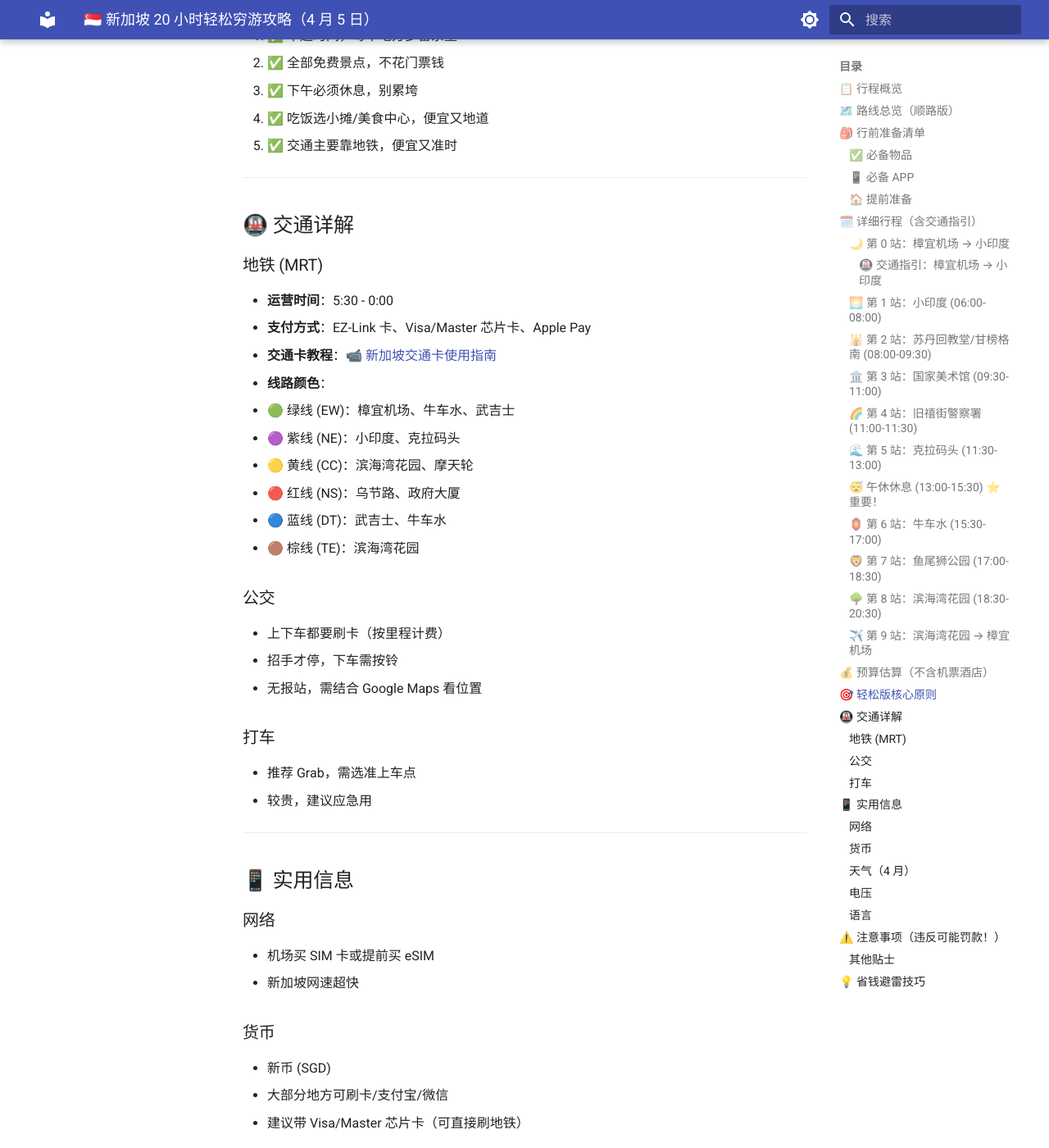
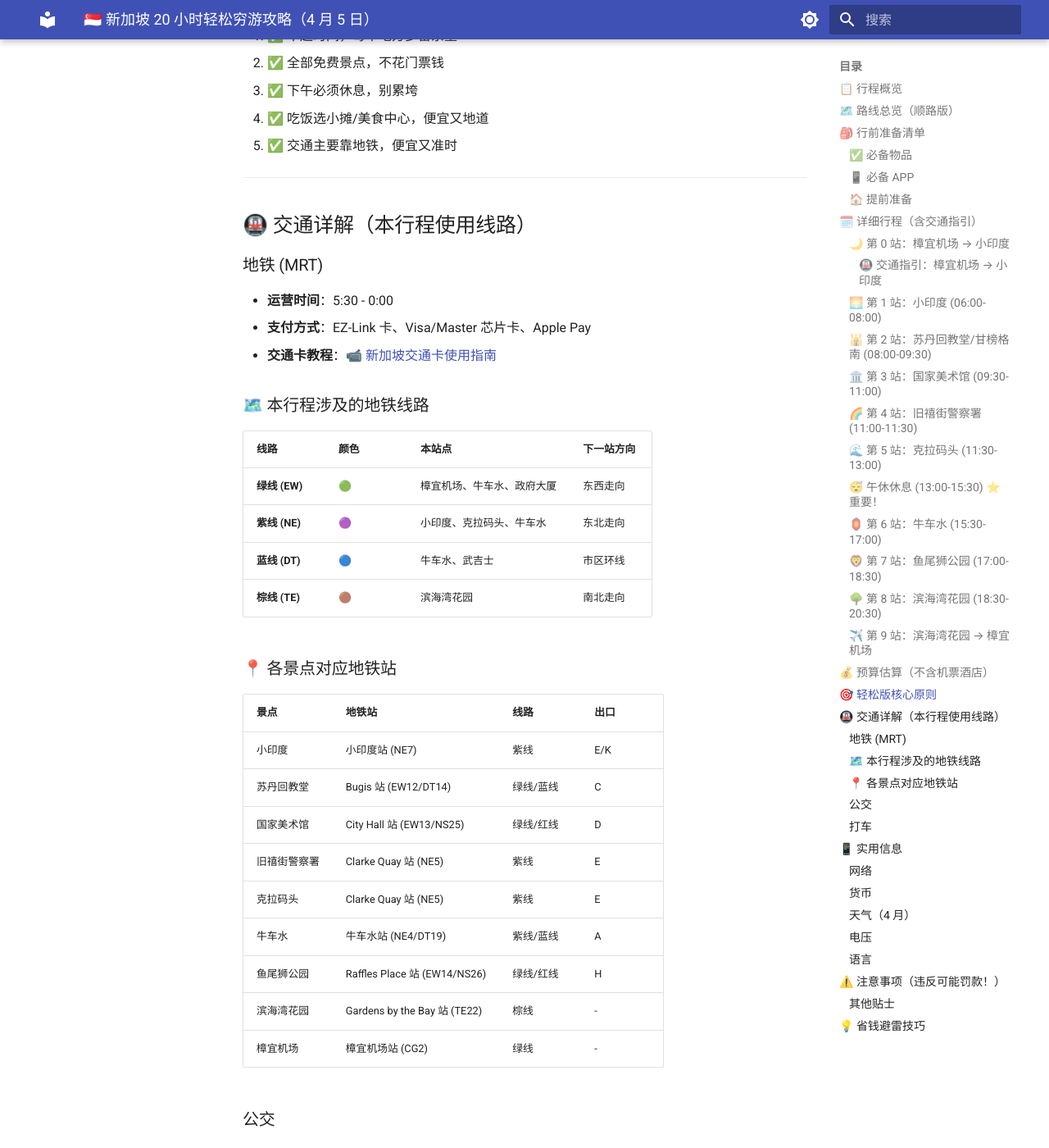
Before and after one commit to Alone0310haha/personal-knowledge-base, an MkDocs documentation site: the page built from docs/新加坡 20 小时轻松穷游攻略（4 月 5 日）.md, in a window 1280 px wide and 1400 px high, scrolled down 7126 px. Shown: the whole window at 82% size. Built offline with MkDocs 1.6.1 and Material for MkDocs 9.7.7, drawn with Linux system fonts in a browser that asks for light colours.

Commit message:
docs: 优化交通详解（添加景点 - 地铁站对照表，删除未使用线路）

```diff
--- a/docs/新加坡 20 小时轻松穷游攻略（4 月 5 日）.md
+++ b/docs/新加坡 20 小时轻松穷游攻略（4 月 5 日）.md
@@ -282,19 +282,35 @@
 
 ---
 
-## 🚇 交通详解
+## 🚇 交通详解（本行程使用线路）
 
 ### 地铁 (MRT)
 - **运营时间**：5:30 - 0:00
 - **支付方式**：EZ-Link 卡、Visa/Master 芯片卡、Apple Pay
 - **交通卡教程**：📹 [新加坡交通卡使用指南](https://www.xiaohongshu.com/explore/691554ad0000000004023e2f?xsec_token=AB7hSXNGJlQE60_VPKV7FOy33SIZt3dKaFjgKRUUOhRAY=&xsec_source=pc_search&source=web_search_result_notes)
-- **线路颜色**：
-  - 🟢 绿线 (EW)：樟宜机场、牛车水、武吉士
-  - 🟣 紫线 (NE)：小印度、克拉码头
-  - 🟡 黄线 (CC)：滨海湾花园、摩天轮
-  - 🔴 红线 (NS)：乌节路、政府大厦
-  - 🔵 蓝线 (DT)：武吉士、牛车水
-  - 🟤 棕线 (TE)：滨海湾花园
+
+### 🗺️ 本行程涉及的地铁线路
+
+| 线路 | 颜色 | 本站点 | 下一站方向 |
+|------|------|--------|-----------|
+| **绿线 (EW)** | 🟢 | 樟宜机场、牛车水、政府大厦 | 东西走向 |
+| **紫线 (NE)** | 🟣 | 小印度、克拉码头、牛车水 | 东北走向 |
+| **蓝线 (DT)** | 🔵 | 牛车水、武吉士 | 市区环线 |
+| **棕线 (TE)** | 🟤 | 滨海湾花园 | 南北走向 |
+
+### 📍 各景点对应地铁站
+
+| 景点 | 地铁站 | 线路 | 出口 |
+|------|--------|------|------|
+| 小印度 | 小印度站 (NE7) | 紫线 | E/K |
+| 苏丹回教堂 | Bugis 站 (EW12/DT14) | 绿线/蓝线 | C |
+| 国家美术馆 | City Hall 站 (EW13/NS25) | 绿线/红线 | D |
+| 旧禧街警察署 | Clarke Quay 站 (NE5) | 紫线 | E |
+| 克拉码头 | Clarke Quay 站 (NE5) | 紫线 | E |
+| 牛车水 | 牛车水站 (NE4/DT19) | 紫线/蓝线 | A |
+| 鱼尾狮公园 | Raffles Place 站 (EW14/NS26) | 绿线/红线 | H |
+| 滨海湾花园 | Gardens by the Bay 站 (TE22) | 棕线 | - |
+| 樟宜机场 | 樟宜机场站 (CG2) | 绿线 | - |
 
 ### 公交
 - 上下车都要刷卡（按里程计费）
```
